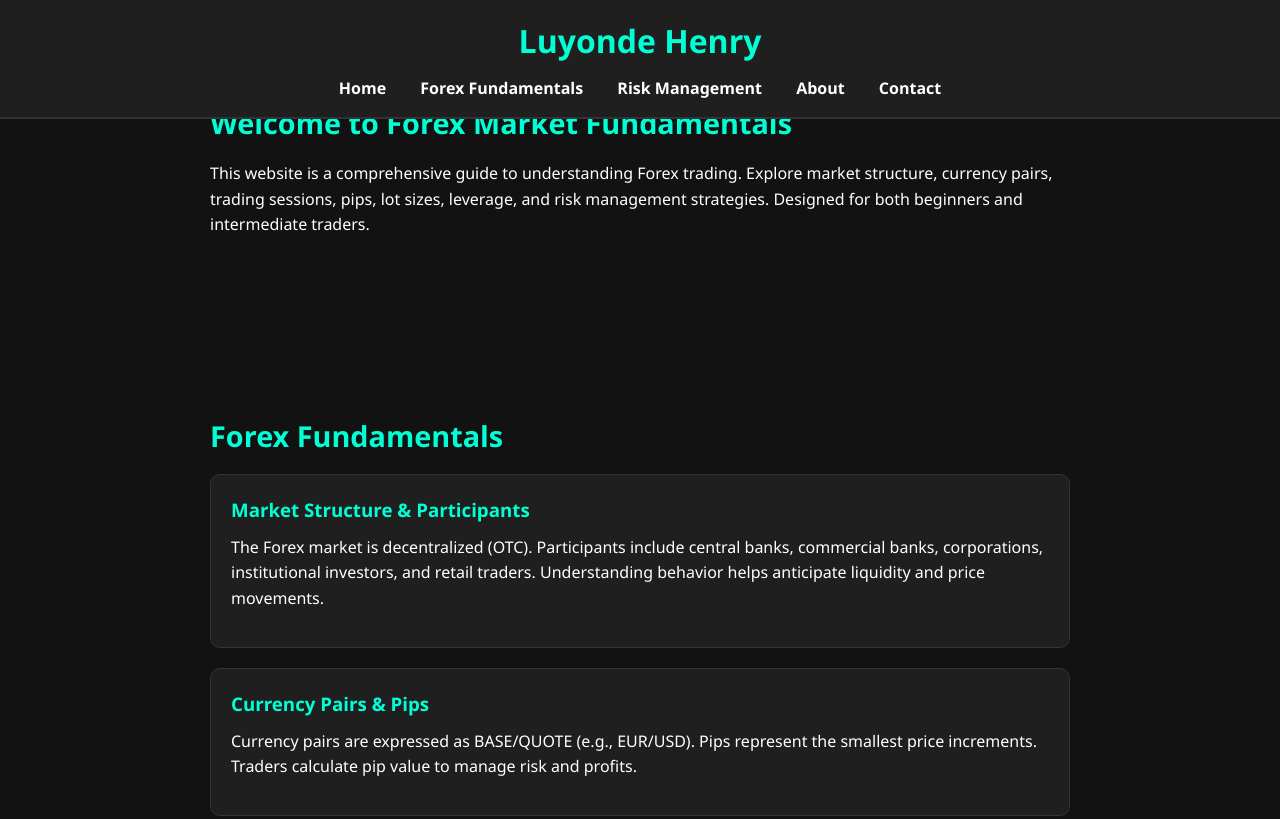
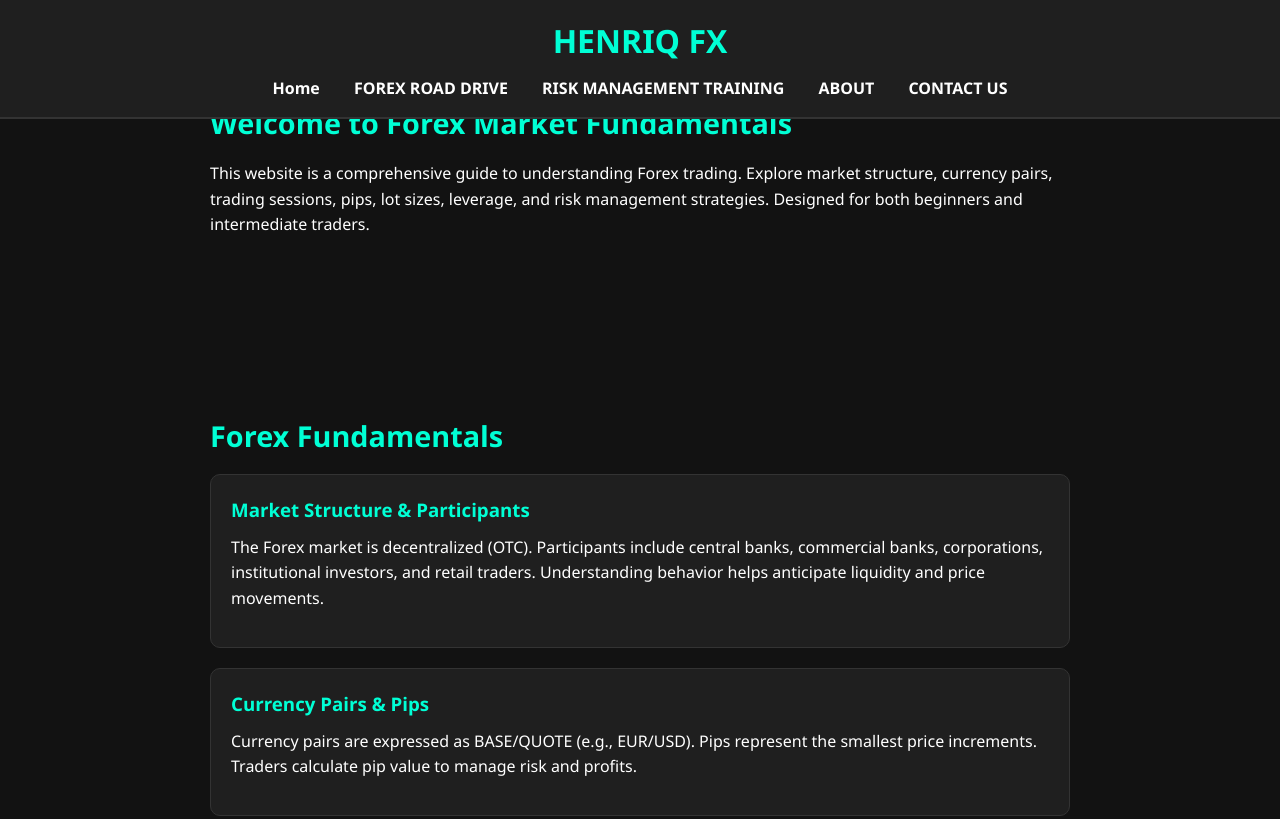
Before and after one commit to luyondehenriq/Forex-shit, a plain HTML site: page index.html in a window 1280 px wide. Shown: the top 819 px of the page. Drawn offline with Linux system fonts and the light colour scheme.

Commit message:
Update header and navigation links in index.html

```diff
--- a/index.html
+++ b/index.html
@@ -9,13 +9,13 @@
 <body>
 
 <header>
-    <h1>Luyonde Henry</h1>
+    <h1>HENRIQ FX</h1>
     <nav>
         <a href="#home">Home</a>
-        <a href="#fundamentals">Forex Fundamentals</a>
-        <a href="#risk">Risk Management</a>
-        <a href="#about">About</a>
-        <a href="#contact">Contact</a>
+        <a href="#fundamentals">FOREX ROAD DRIVE</a>
+        <a href="#risk">RISK MANAGEMENT TRAINING</a>
+        <a href="#about">ABOUT</a>
+        <a href="#contact">CONTACT US</a>
     </nav>
 </header>
 
```
